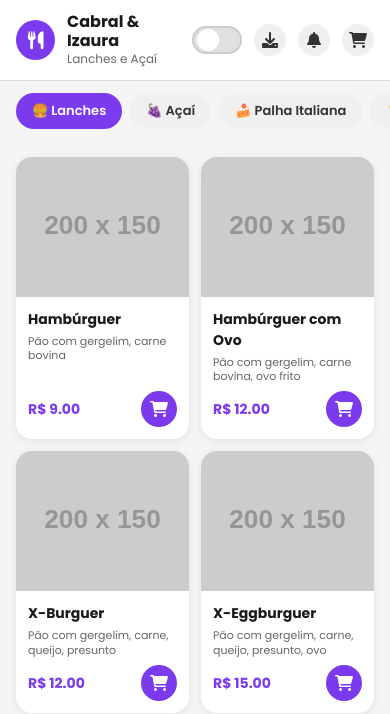
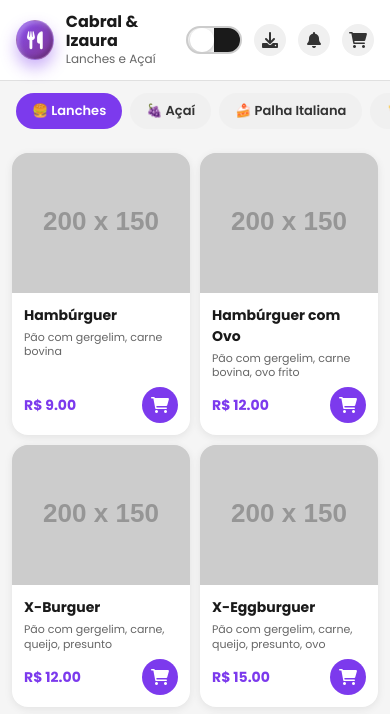
Before and after one commit to izauracabrallanchesacai-arch/cabral-izaura, a plain HTML site: page index.html in a window 390 px wide. Shown: the top 714 px of the page. Drawn offline with nearby package versions, Linux system fonts and the light colour scheme; placeholder pictures from the web are drawn by us.

Commit message:
Ajustes: Layout 2 colunas mobile, botão tema bicolor e logo 3D com transparência

```diff
--- a/index.html
+++ b/index.html
@@ -75,13 +75,23 @@
             width: 40px;
             height: 40px;
             border-radius: 50%;
-            background: #7c3aed;
+            background: linear-gradient(135deg, rgba(124, 58, 237, 0.9), rgba(93, 3, 115, 0.8));
             display: flex;
             align-items: center;
             justify-content: center;
             color: white;
             font-weight: bold;
             font-size: 18px;
+            box-shadow: 0 8px 16px rgba(124, 58, 237, 0.4), inset -2px -2px 4px rgba(0,0,0,0.2), inset 2px 2px 4px rgba(255,255,255,0.3);
+            transform: perspective(1000px) rotateX(5deg) rotateY(5deg);
+            transition: all 0.3s ease;
+            backdrop-filter: blur(10px);
+            border: 1px solid rgba(255,255,255,0.2);
+        }
+
+        .header-logo:hover {
+            transform: perspective(1000px) rotateX(-5deg) rotateY(-5deg) scale(1.05);
+            box-shadow: 0 12px 24px rgba(124, 58, 237, 0.6), inset -2px -2px 6px rgba(0,0,0,0.3), inset 2px 2px 6px rgba(255,255,255,0.4);
         }
 
         .header-title {
@@ -108,11 +118,11 @@
             gap: 12px;
         }
 
-        /* Toggle Switch */
+        /* Toggle Switch Bicolor */
         .toggle-switch {
-            width: 50px;
+            width: 56px;
             height: 28px;
-            background: #e0e0e0;
+            background: linear-gradient(90deg, #f5f5f5 50%, #1a1a1a 50%);
             border-radius: 14px;
             border: 2px solid #ccc;
             cursor: pointer;
@@ -120,24 +130,27 @@
             transition: all 0.3s;
             display: flex;
             align-items: center;
-            padding: 0 3px;
+            padding: 2px;
+            overflow: hidden;
         }
 
         .toggle-switch.active {
-            background: #7c3aed;
+            background: linear-gradient(90deg, #f5f5f5 50%, #1a1a1a 50%);
             border-color: #7c3aed;
+            box-shadow: 0 0 8px rgba(124, 58, 237, 0.4);
         }
 
         .toggle-switch-circle {
-            width: 22px;
-            height: 22px;
+            width: 24px;
+            height: 24px;
             background: white;
             border-radius: 50%;
             transition: transform 0.3s;
+            box-shadow: 0 2px 4px rgba(0,0,0,0.2);
         }
 
         .toggle-switch.active .toggle-switch-circle {
-            transform: translateX(22px);
+            transform: translateX(28px);
         }
 
         .header-icons {
@@ -203,6 +216,14 @@
             gap: 12px;
             padding: 16px;
             padding-bottom: 80px;
+        }
+
+        @media (max-width: 768px) {
+            .products-grid {
+                grid-template-columns: 1fr 1fr;
+                gap: 10px;
+                padding: 12px;
+            }
         }
 
         /* Card de Produto */
```
